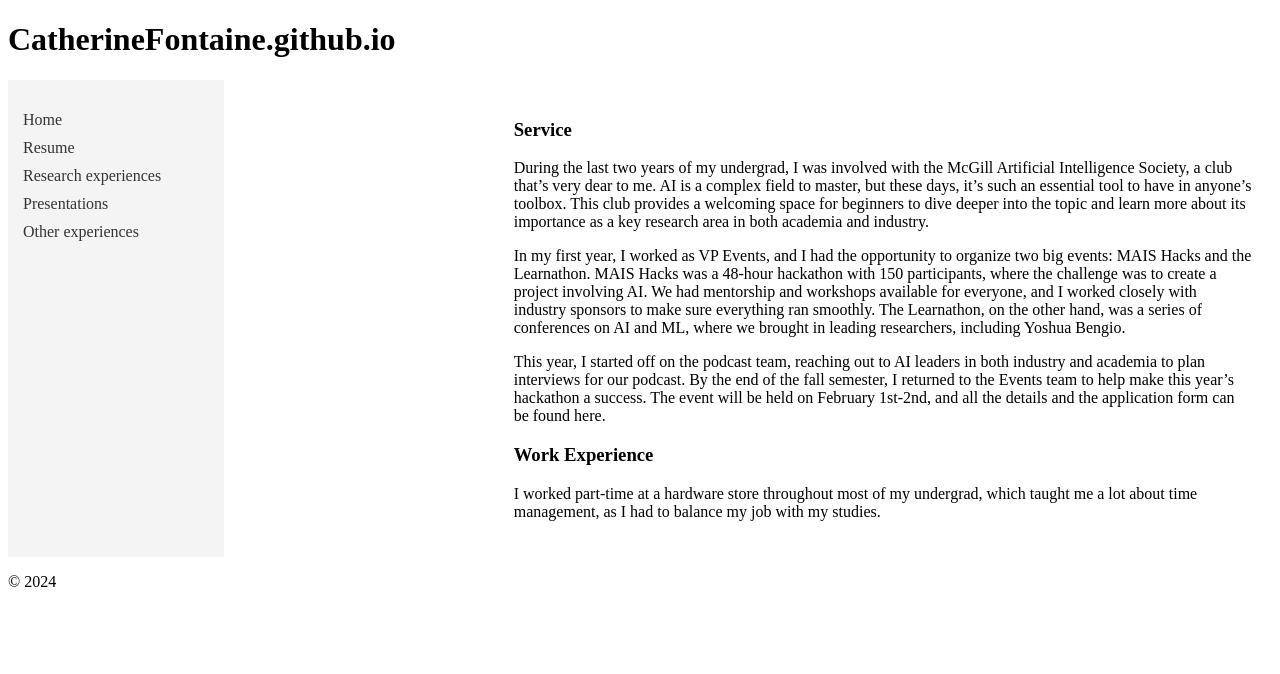
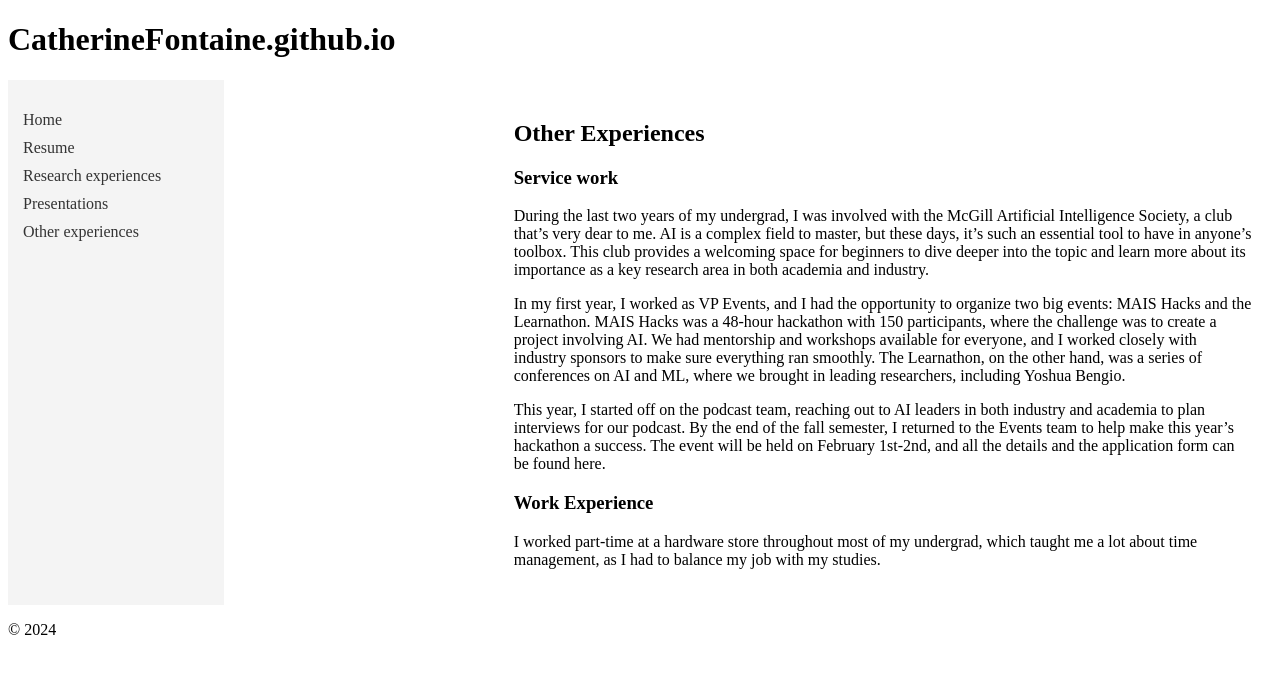
Before and after one commit to CatherineFontaine/CatherineFontaine.github.io, a Jekyll site: the page built from otherexperiences.md, in a window 1280 px wide. Shown: the top 674 px of the page. Built offline with Jekyll 4.4.1, drawn with Linux system fonts in a browser that asks for light colours.

Commit message:
Update otherexperiences.md

```diff
--- a/otherexperiences.md
+++ b/otherexperiences.md
@@ -2,8 +2,8 @@
 layout: default
 title: Other Experiences
 ---
-
-### Service
+## Other Experiences
+### Service work
 
 During the last two years of my undergrad, I was involved with the McGill Artificial Intelligence Society, a club that’s very dear to me. AI is a complex field to master, but these days, it’s such an essential tool to have in anyone’s toolbox. This club provides a welcoming space for beginners to dive deeper into the topic and learn more about its importance as a key research area in both academia and industry.
 
```
